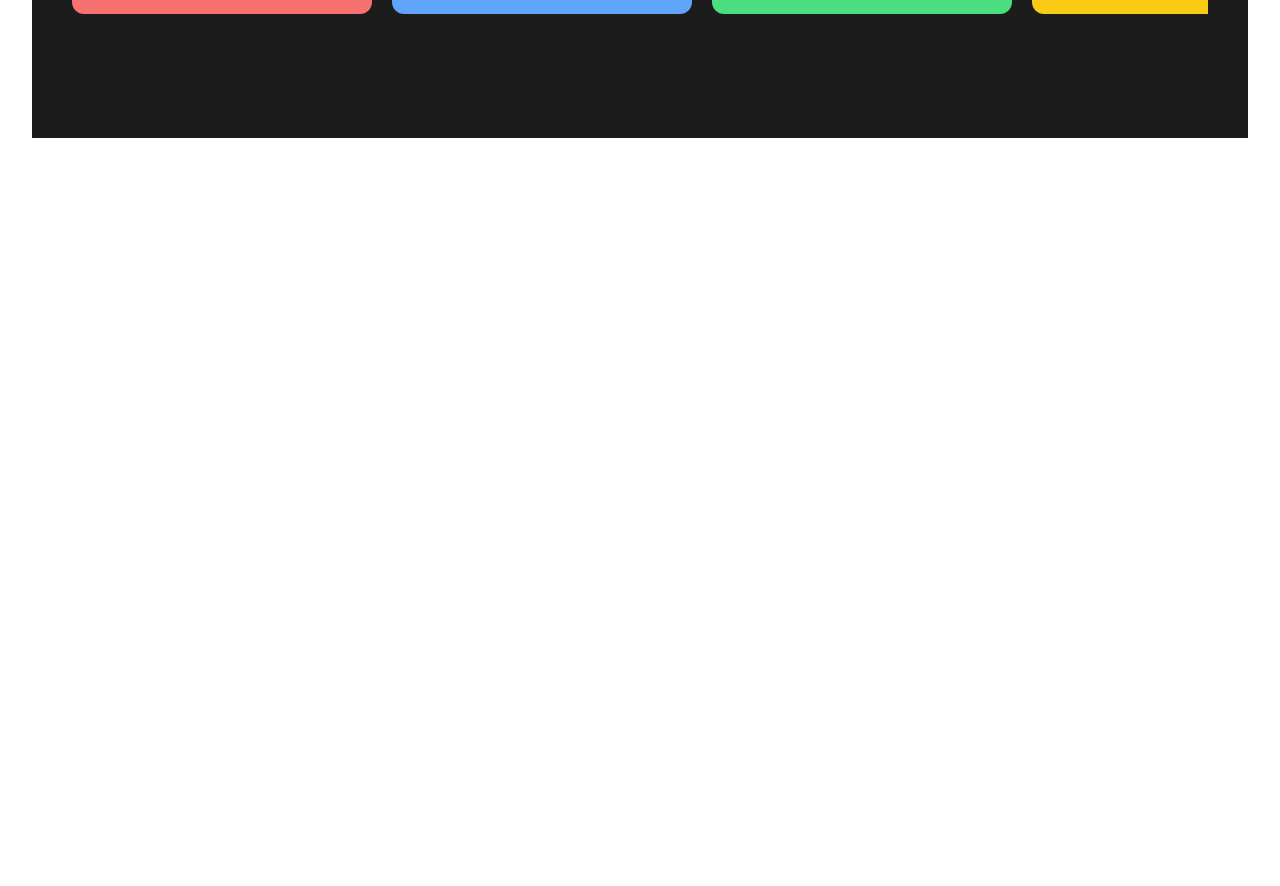
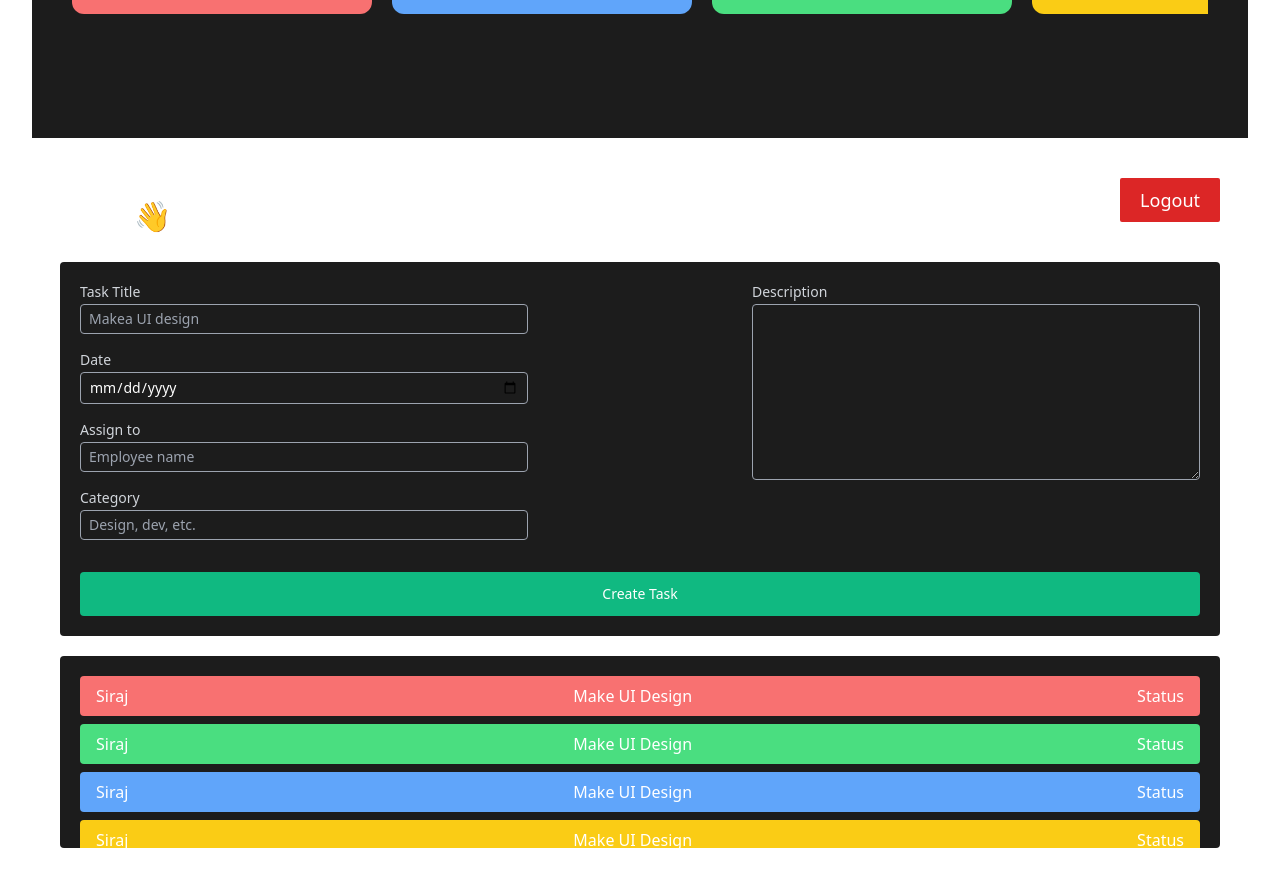
Before and after one commit to sirajshaikh-dev/Employee_Management_System, a React (Vite) app: page / in a window 1280 px wide. Shown: the part 694-1580 px from the top of the page. Before the commit the page ends 864 px from the top, so only its background shows below. Built offline with nearby package versions, Linux system fonts and the light colour scheme.

Commit message:
Add Admin Dashboard

```diff
--- a/src/App.jsx
+++ b/src/App.jsx
@@ -2,6 +2,7 @@
 import './App.css'
 import Login from './Components/Auth/Login'
 import EmployeeDashboard from './Components/Dashboard/EmployeeDashboard'
+import AdminDashboard from './Components/Dashboard/AdminDashboard'
 
 function App() {
   const [count, setCount] = useState(0)
@@ -11,6 +12,7 @@
       <div>
           {/* <Login/> */}
           <EmployeeDashboard/>
+          <AdminDashboard/>
       </div>
   </>
   )
--- a/src/Components/Dashboard/AdminDashboard.jsx
+++ b/src/Components/Dashboard/AdminDashboard.jsx
@@ -1,8 +1,15 @@
 import React from 'react'
+import Header from '../Other/Header'
+import CreateTask from '../Other/CreateTask'
+import AllTask from '../Other/AllTask'
 
 const AdminDashboard = () => {
   return (
-    <div>AdminDashboard</div>
+    <div className='h-screen w-full p-7 text-left'>
+        <Header/>
+        <CreateTask/>
+        <AllTask/>
+    </div>
   )
 }
 
--- /dev/null
+++ b/src/Components/Other/AllTask.jsx
@@ -0,0 +1,40 @@
+import React from 'react'
+
+const AllTask = () => {
+  return (
+    <div id='alltask' className='bg-[#1c1c1c] p-5 mt-5 h-48 rounded overflow-auto'>
+
+        <div className='bg-red-400 mb-2 py-2 px-4 flex justify-between rounded'>
+            <h2>Siraj</h2>
+            <h3>Make UI Design</h3>
+            <h5>Status</h5>
+        </div>
+
+        <div className='bg-green-400 mb-2 py-2 px-4 flex justify-between rounded'>
+            <h2>Siraj</h2>
+            <h3>Make UI Design</h3>
+            <h5>Status</h5>
+        </div>
+
+        <div className='bg-blue-400 mb-2 py-2 px-4 flex justify-between rounded'>
+            <h2>Siraj</h2>
+            <h3>Make UI Design</h3>
+            <h5>Status</h5>
+        </div>
+
+        <div className='bg-yellow-400 mb-2 py-2 px-4 flex justify-between rounded'>
+            <h2>Siraj</h2>
+            <h3>Make UI Design</h3>
+            <h5>Status</h5>
+        </div>
+
+        <div className='bg-purple-400 mb-2 py-2 px-4 flex justify-between rounded'>
+            <h2>Siraj</h2>
+            <h3>Make UI Design</h3>
+            <h5>Status</h5>
+        </div>
+    </div>
+  )
+}
+
+export default AllTask
--- /dev/null
+++ b/src/Components/Other/CreateTask.jsx
@@ -0,0 +1,43 @@
+import React from 'react'
+
+const CreateTask = () => {
+  return (
+    <div className='p-5 bg-[#1c1c1c] mt-7 rounded'>
+          <form className='flex flex-wrap w-full items-start justify-between'>
+            <div className='w-1/2 text-left'>
+              <div>
+                <h3 className='text-sm text-gray-300 mb-0.5'>Task Title</h3>
+                <input type="text" placeholder='Makea UI design'
+                className='text-sm py-1 px-2 w-4/5 rounded outline-none bg-transparent border-[1px] border-gray-400 mb-4'/>
+              </div>
+              <div>
+                <h3 className='text-sm text-gray-300 mb-0.5'>Date</h3>
+                <input type="date"
+                className='text-sm py-1 px-2 w-4/5 rounded outline-none bg-transparent border-[1px] border-gray-400 mb-4'/>
+            </div>
+            <div>
+              <h3 className='text-sm text-gray-300 mb-0.5'>Assign to</h3>
+              <input type="text" placeholder='Employee name'
+              className='text-sm py-1 px-2 w-4/5 rounded outline-none bg-transparent border-[1px] border-gray-400 mb-4'/>
+            </div>
+            <div>
+              <h3 className='text-sm text-gray-300 mb-0.5'>Category</h3>
+              <input type="text" placeholder='Design, dev, etc.'
+              className='text-sm py-1 px-2 w-4/5 rounded outline-none bg-transparent border-[1px] border-gray-400 mb-4'/>
+            </div>
+            </div>
+
+            <div className='w-2/5 flex flex-col items-start'>
+              <h3 className='text-sm text-gray-300 mb-0.5'>Description</h3>
+              <textarea name="" id="" cols='30' rows='10'
+               className='w-full h-44 text-sm py-2 px-4 rounded outline-none bg-transparent border-[1px] border-gray-400'>
+               </textarea>
+            </div>
+
+            <button className='bg-emerald-500 py-3 hover:bg-emerald-600 px-5 rounded text-sm mt-4 w-full'>Create Task</button>
+          </form>
+        </div>
+  )
+}
+
+export default CreateTask
--- a/src/index.css
+++ b/src/index.css
@@ -5,6 +5,7 @@
 body {
   @apply bg-white text-white dark:bg-[#111];
 }
-#tasklist::-webkit-scrollbar{
+#tasklist::-webkit-scrollbar,
+#alltask::-webkit-scrollbar{
   display: none;
 }
```
